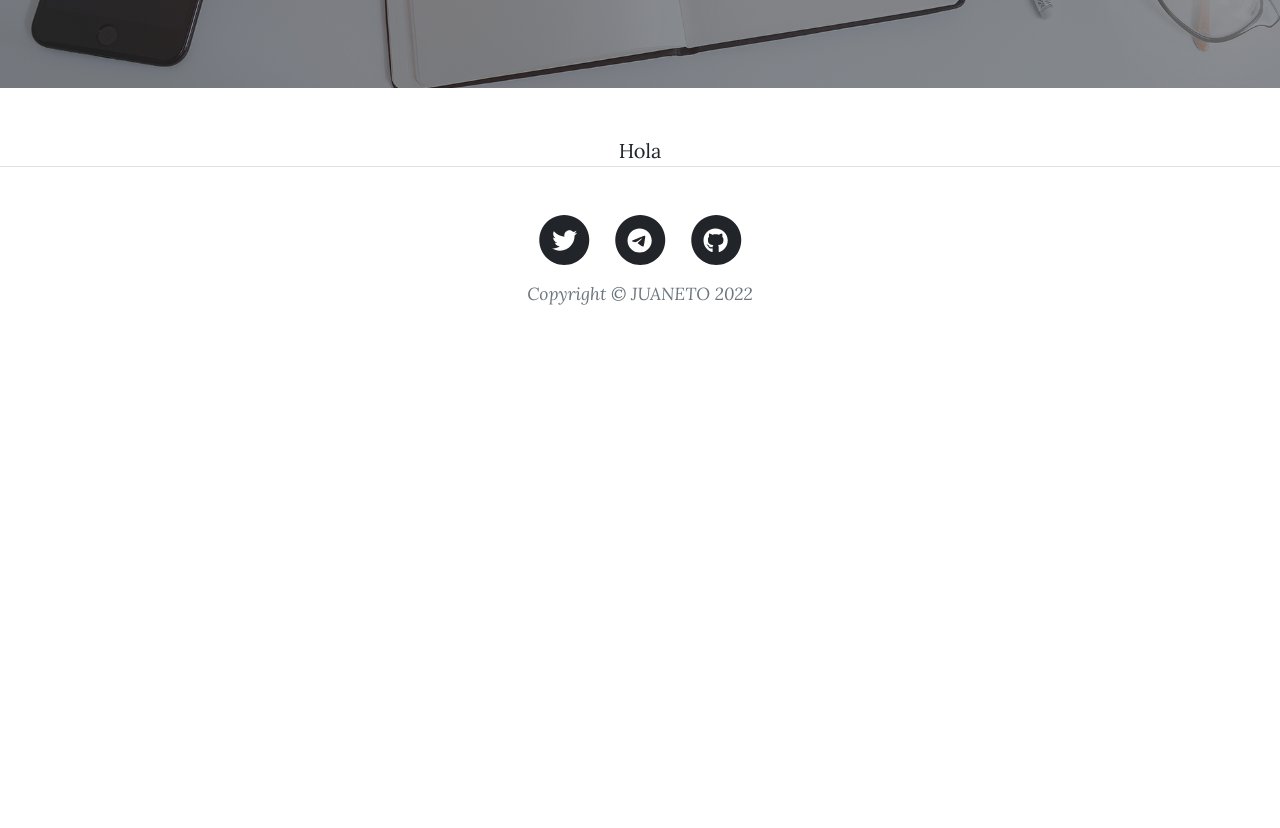
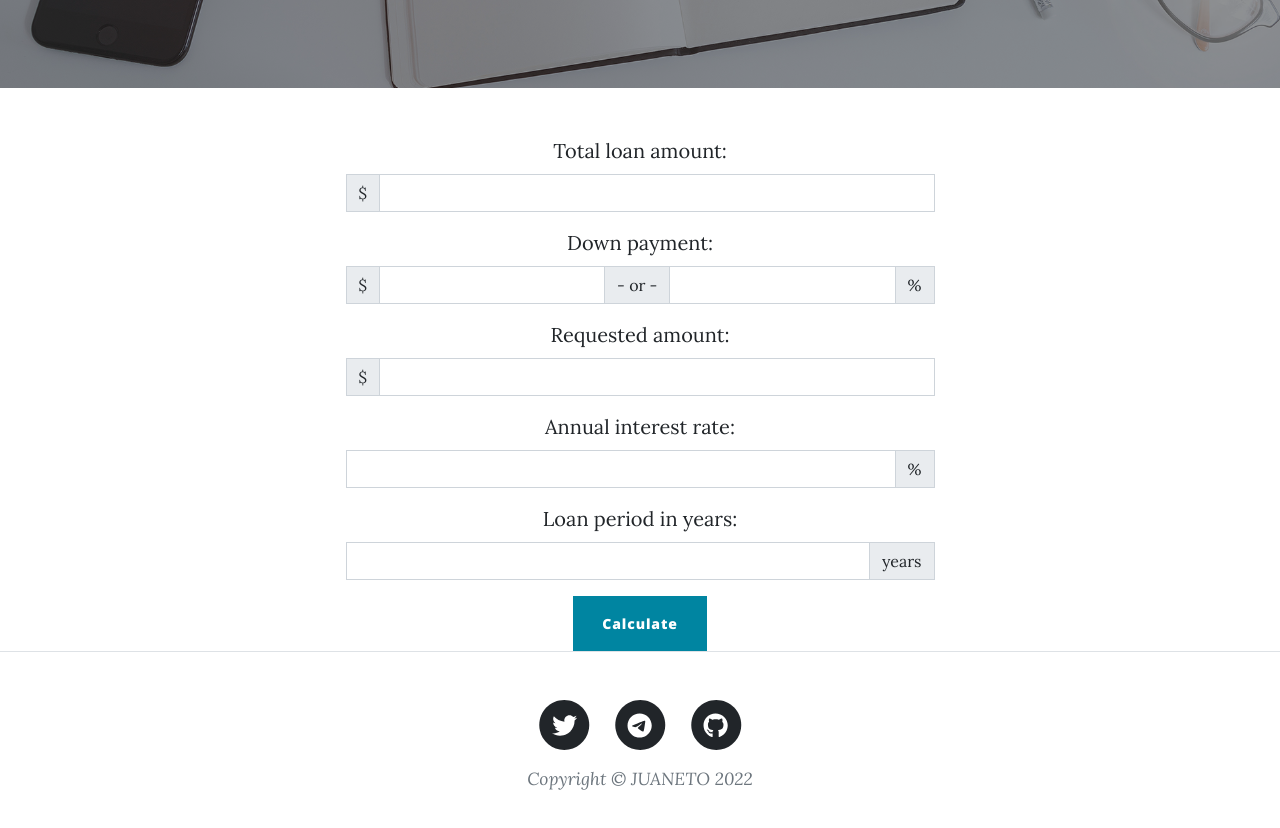
Before and after one commit to jurelmetal/mortgage-calc, a plain HTML site: page index.html in a window 1280 px wide. Shown: the part 540-1368 px from the top of the page. Before the commit the page ends 896 px from the top, so only its background shows below. Drawn offline with nearby package versions, Linux system fonts and the light colour scheme.

Commit message:
More inputs

```diff
--- a/index.html
+++ b/index.html
@@ -51,7 +51,45 @@
         <div class="container px-4 px-lg-5">
             <div class="row gx-4 gx-lg-5 justify-content-center">
                 <div class="col-md-10 col-lg-8 col-xl-7">
-                    <div class="text-center">Hola</div>
+                    <div class="text-center">
+                        <form>
+                            <label for="in-total-amount" class="form-label">Total loan amount:</label>
+                            <div class="input-group mb-3">
+                                <span class="input-group-text">$</span>
+                                <input type="text" class="form-control" id="in-total-amount" aria-label="Amount (to the nearest dollar)">
+                            </div>
+
+                            <label for="in-down-payment-usd" class="form-label">Down payment:</label>
+                            <div class="input-group mb-3">
+                                <span class="input-group-text">$</span>
+                                <input type="text" class="form-control" id="in-down-payment-usd" aria-label="Down payment (to the nearest dollar)">
+                                <span class="input-group-text">- or -</span>
+                                <input type="text" class="form-control" id="in-down-payment-perc" aria-label="Down payment (as a percentage of total amount)">
+                                <span class="input-group-text">%</span>
+                            </div>
+
+                            <label for="in-req-amount" class="form-label">Requested amount:</label>
+                            <div class="input-group mb-3">
+                                <span class="input-group-text">$</span>
+                                <input type="text" class="form-control" id="in-req-amount" aria-label="Requested amount (to the nearest dollar)">
+                            </div>
+
+                            <label for="in-interest-rate" class="form-label">Annual interest rate:</label>
+                            <div class="input-group mb-3">
+                                <input type="text" class="form-control" id="in-interest-rate" aria-label="Annual interest rate in percentage">
+                                <span class="input-group-text">%</span>
+                            </div>
+
+                            <label for="in-period-years" class="form-label">Loan period in years:</label>
+                            <div class="input-group mb-3">
+                                <input type="text" class="form-control" id="in-period-years" aria-label="Loan period in years">
+                                <span class="input-group-text">years</span>
+                            </div>
+
+                            <button type="submit" class="btn btn-primary">Calculate</button>
+
+                        </form>
+                    </div>
                 </div>
             </div>
         </div>
```
